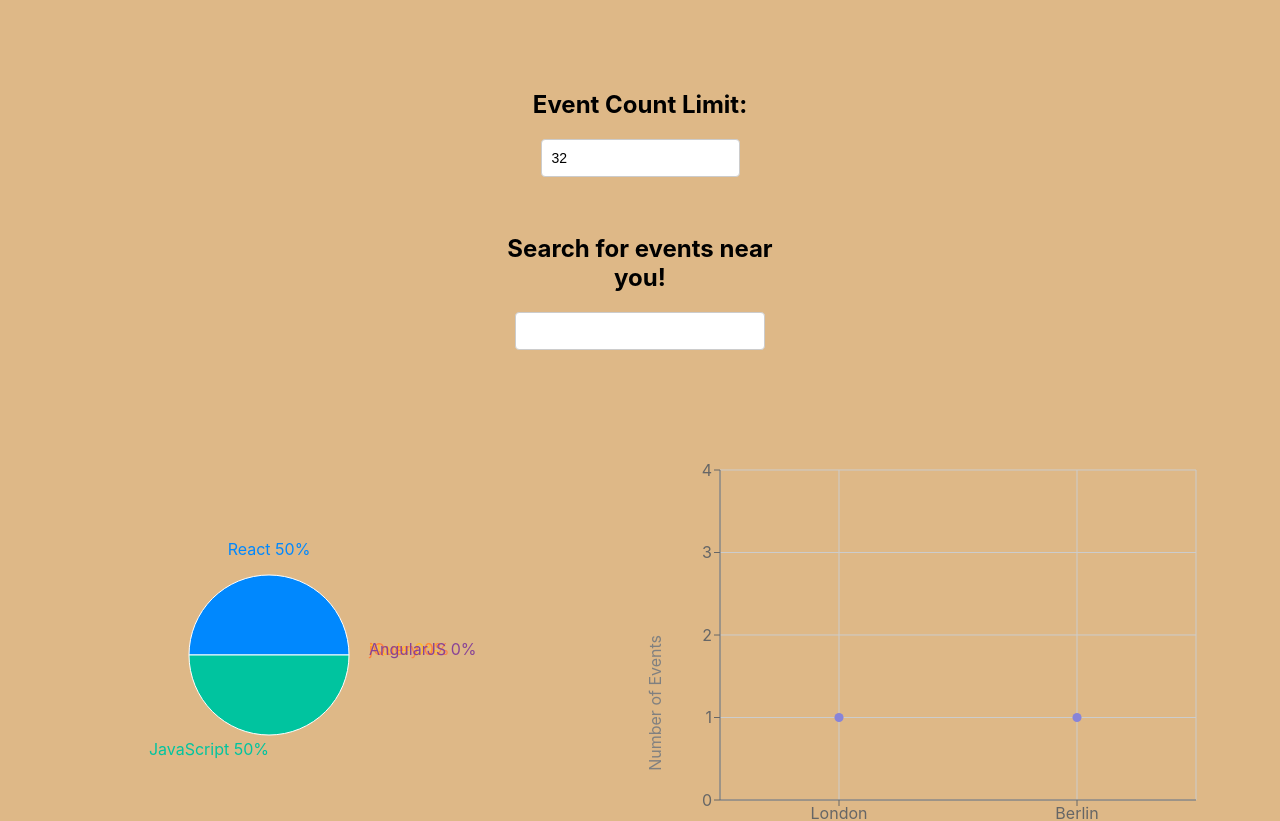
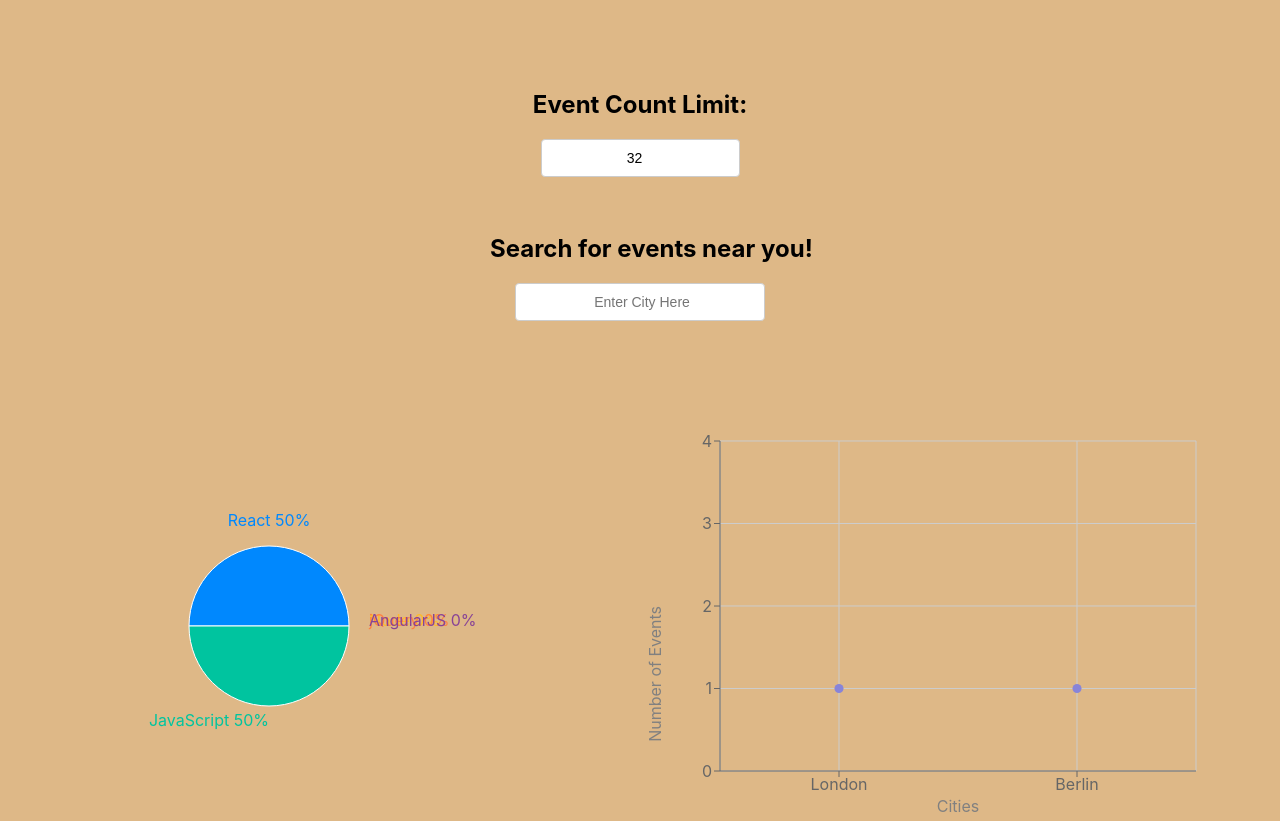
Before and after one commit to Polodolo4/meet-app, a React (Create React App) app: page / in a window 1280 px wide. Shown: the top 821 px of the page. Built offline with nearby package versions, Linux system fonts and the light colour scheme; what atatus-spa would draw is missing.

Commit message:
More aesthetics

```diff
--- a/src/App.css
+++ b/src/App.css
@@ -38,7 +38,17 @@ input[type="number"] {
 }
 
 .city {
+  text-align: center;
   width: 250px;
+}
+
+.city-search {
+  white-space: nowrap;
+  margin-bottom: 20px;
+}
+
+.count-number {
+  text-align: center;
 }
 
 .CitySearch {
--- a/src/CitySearch.js
+++ b/src/CitySearch.js
@@ -43,10 +43,11 @@ class CitySearch extends Component {
     return (
       <div className="CitySearch">
         <h3><InfoAlert text={this.state.infoText} /></h3>
-        <h2>Search for events near you!</h2>
+        <h2 className='city-search'>Search for events near you!</h2>
         <input
           type="text"
           className="city"
+          placeholder='Enter City Here'
           value={this.state.query}
           onChange={this.handleInputChanged}
           onFocus={() => {
```
